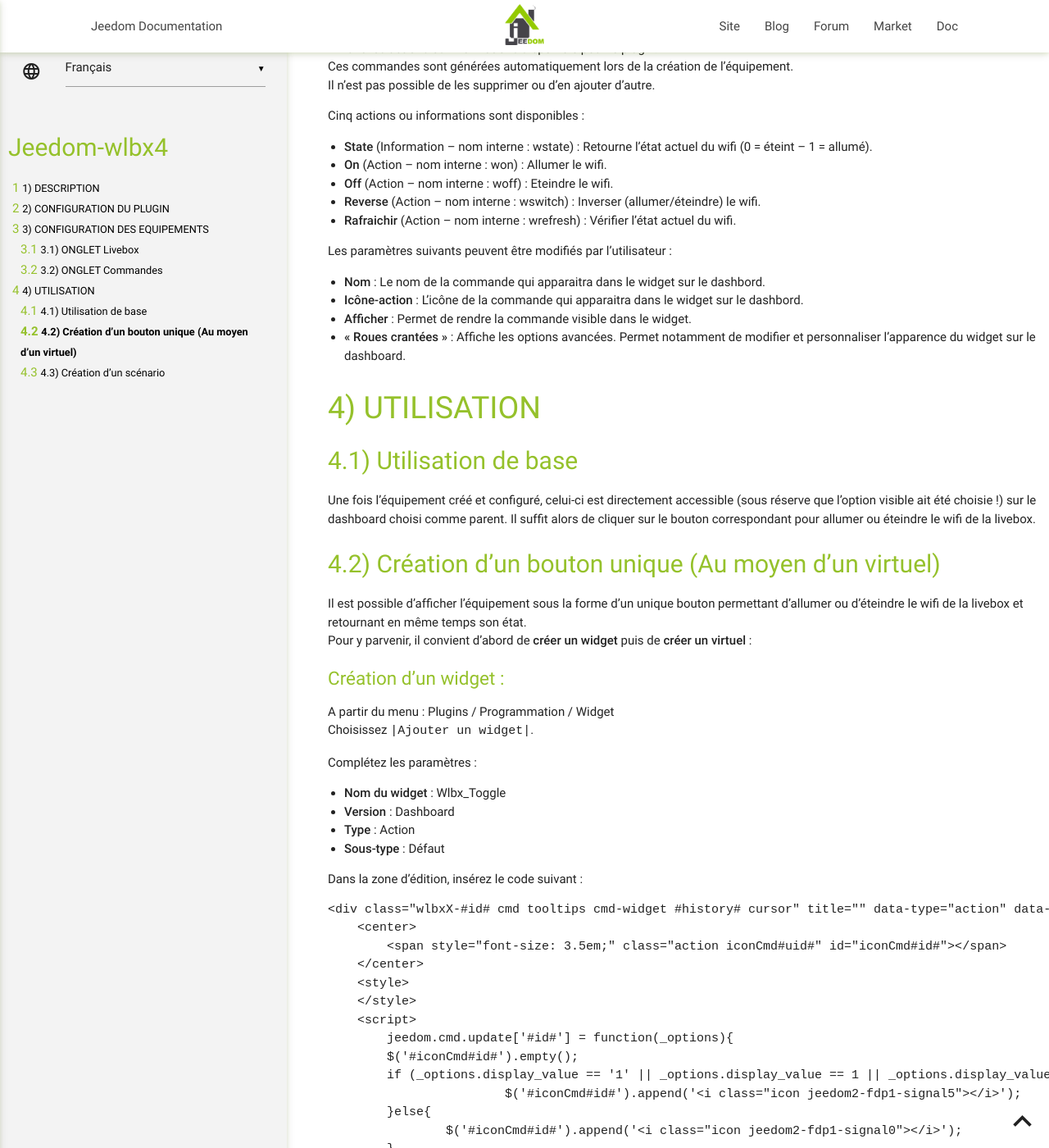
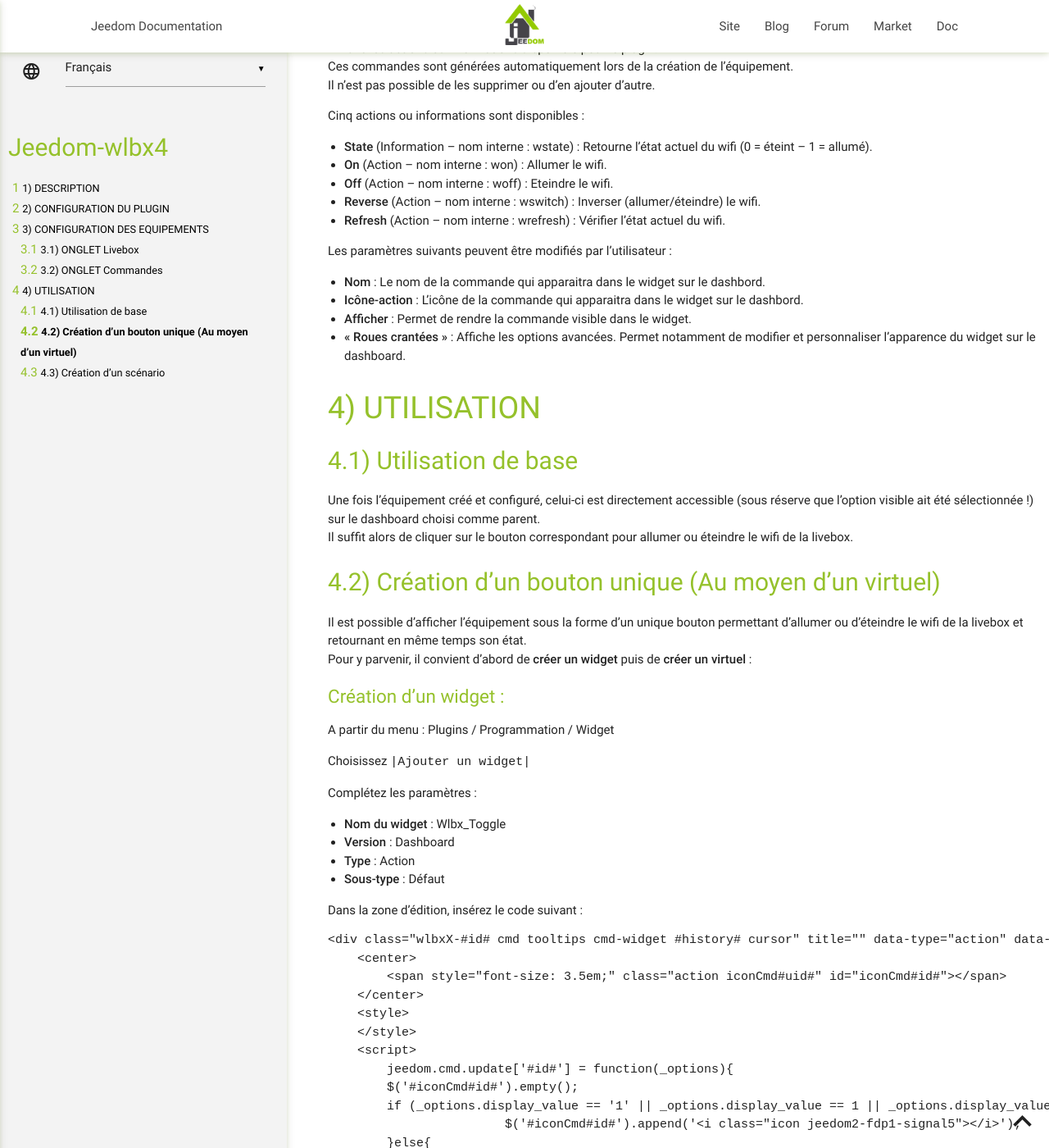
Before and after one commit to pebteam/jeedom-wlbx4, a Jekyll site: the page built from docs/fr_FR/index.md, in a window 1280 px wide and 1400 px high, scrolled down 849 px. Shown: the whole window at 82% size. Built offline with Jekyll 4.4.1, drawn with Linux system fonts in a browser that asks for light colours; our own code applies the rules of GitHub Pages for plain Markdown files; some of the changed text lies outside the part shown.

Commit message:
Update index.md

```diff
--- a/docs/fr_FR/index.md
+++ b/docs/fr_FR/index.md
@@ -37,7 +37,7 @@ Cinq actions ou informations sont disponibles :
 - **On** (Action – nom interne : won) : Allumer le wifi.
 - **Off** (Action – nom interne : woff) : Eteindre le wifi.
 - **Reverse** (Action – nom interne : wswitch) : Inverser (allumer/éteindre) le wifi.
-- **Rafraichir** (Action – nom interne : wrefresh) : Vérifier l’état actuel du wifi.
+- **Refresh** (Action – nom interne : wrefresh) : Vérifier l’état actuel du wifi.
 
 Les paramètres suivants peuvent être modifiés par l’utilisateur :
 - **Nom** : Le nom de la commande qui apparaitra dans le widget sur le dashbord.
@@ -50,7 +50,7 @@ UTILISATION
 
 Utilisation de base
 -------------------
-Une fois l’équipement créé et configuré, celui-ci est directement accessible (sous réserve que l’option visible ait été choisie !) sur le dashboard choisi comme parent.
+Une fois l’équipement créé et configuré, celui-ci est directement accessible (sous réserve que l’option visible ait été sélectionnée !) sur le dashboard choisi comme parent.
 Il suffit alors de cliquer sur le bouton correspondant pour allumer ou éteindre le wifi de la livebox.
 
 Création d’un bouton unique (Au moyen d’un virtuel)
@@ -61,7 +61,8 @@ Pour y parvenir, il convient d’abord de **créer un widget** puis de **créer
 ### Création d’un widget :
 A partir du menu :
 Plugins / Programmation / Widget
-Choisissez `|Ajouter un widget|`.
+
+Choisissez `|Ajouter un widget|`
 
 Complétez les paramètres :
 - **Nom du widget** : Wlbx_Toggle
@@ -99,7 +100,8 @@ Puis sauvegardez.
 ### Création d’un virtuel :
 A partir du menu :
 Plugins / Programmation / Virtuel
-Choisissez `|Ajouter|` puis donnez un nom au nouveau virtuel.
+
+Choisissez `|Ajouter|` puis donnez un nom au nouveau virtuel
 
 **Dans l’onglet équipement :**
 Déterminez l’objet parent (Le nom du dashboard par exemple) puis sélectionnez « Activer » et « Visible ».
```
